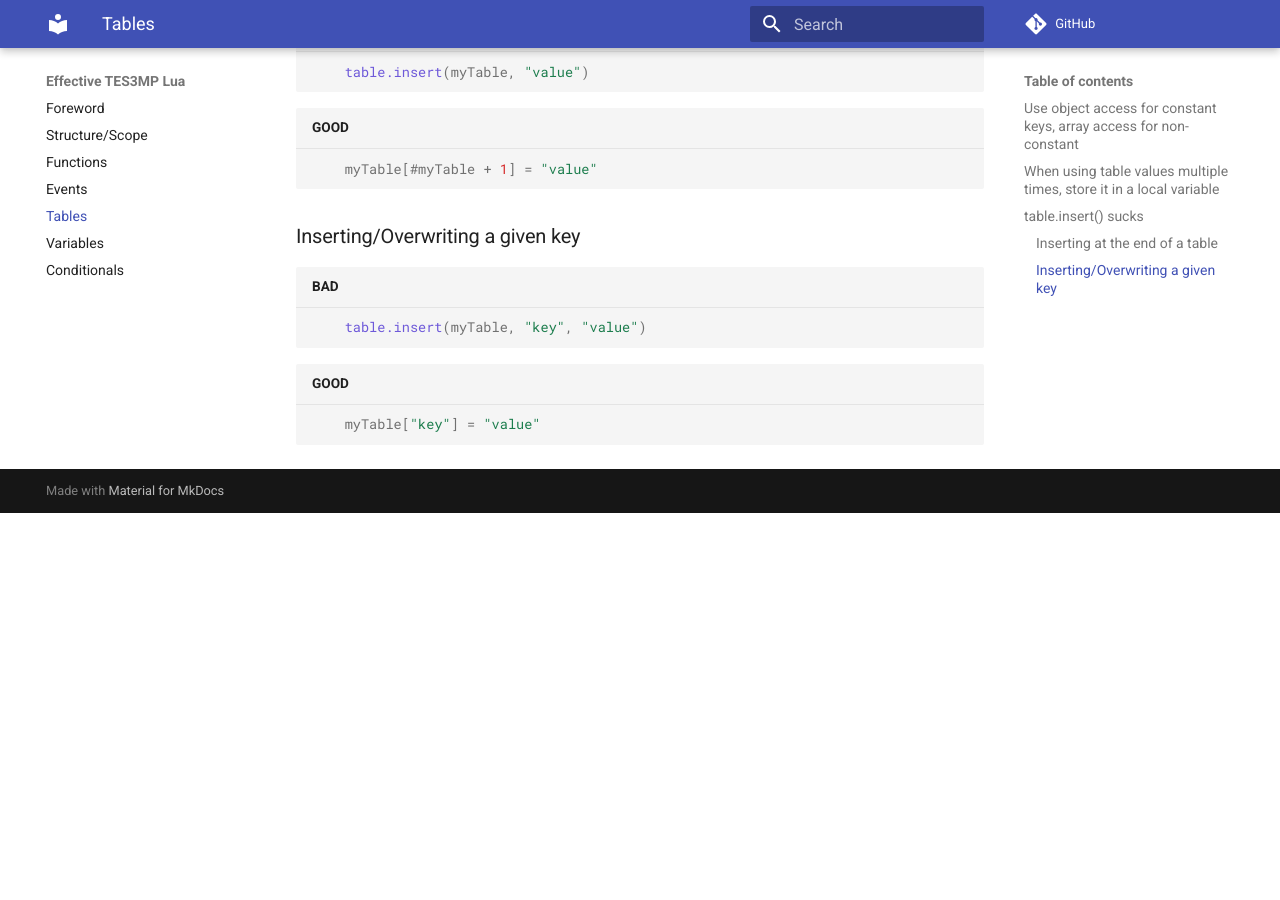
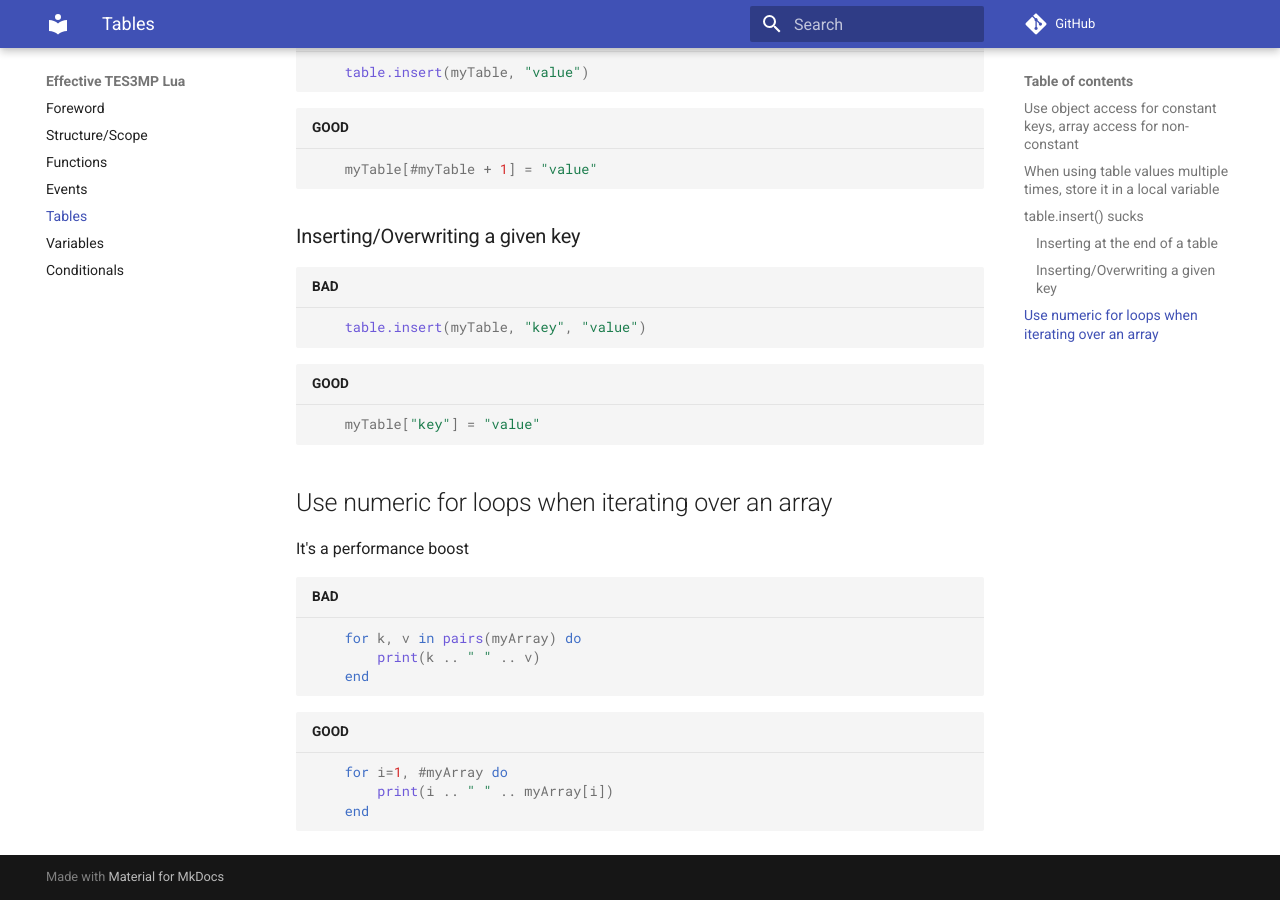
Before and after one commit to Resdayn-RP/effective-tes3mp-lua, an MkDocs documentation site: the page built from docs/tables.md, in a window 1280 px wide and 900 px high, scrolled down 1110 px. Built offline with MkDocs 1.6.1 and Material for MkDocs 9.7.7, drawn with Linux system fonts in a browser that asks for light colours; comment, search, counter and statistics services are not loaded; before the commit the page ends 1623 px from its top, so only the background shows below that.

Commit message:
Revert "depr: removed numeric for suggestion"
This reverts commit 6bec275eb59c0d480ff14d42dcaba2955a64a4fc.

````diff
--- a/docs/tables.md
+++ b/docs/tables.md
@@ -39,3 +39,16 @@ It is not efficient/performant, you should only use this when you need to insert
 ```lua title="GOOD"
     myTable["key"] = "value"
 ```
+
+## Use numeric for loops when iterating over an array
+It's a performance boost
+```lua title="BAD"
+    for k, v in pairs(myArray) do
+        print(k .. " " .. v)
+    end
+```
+```lua title="GOOD"
+    for i=1, #myArray do
+        print(i .. " " .. myArray[i])
+    end
+```
````
